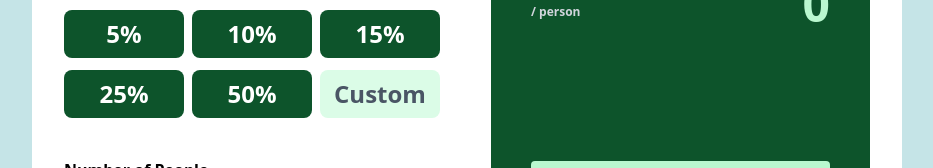
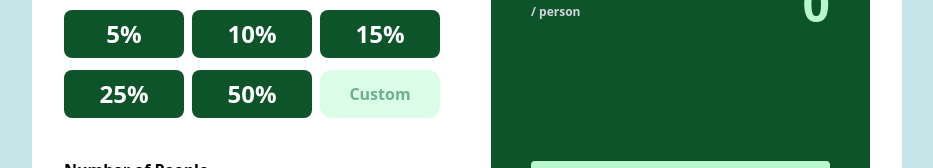
Before and after one commit to zura445/splitter, a React (Vite) app: page / in a window 1280 px wide. Shown: the part 350-518 px from the top of the page, without its empty margins (173-1106 px from the left). Built offline with nearby package versions, Linux system fonts and the light colour scheme.

Commit message:
create map and percentage markup

```diff
--- a/src/App.jsx
+++ b/src/App.jsx
@@ -5,6 +5,12 @@ import { useState } from "react";
 function App() {
   const [saveBils, setSaveBils] = useState(0);
   const [savePeople, setSavePeople] = useState(0);
+  const [percentageAmount, setPercentageAmount] = useState(0);
+
+  const percentageFunc = () => {
+    setPercentageAmount(percentageAmount);
+  };
+  console.log("🚀 ~ percentageFunc ~ percentageFunc:", percentageFunc);
 
   const handleSave = (event) => {
     event.preventDefault();
@@ -19,6 +25,7 @@ function App() {
           setSaveBils={setSaveBils}
           setSavePeople={setSavePeople}
           handleSave={handleSave}
+          percentageFunc={percentageFunc}
         />
         <ResultPanel
           saveBils={saveBils}
--- a/src/components/BillSplitter.jsx
+++ b/src/components/BillSplitter.jsx
@@ -1,6 +1,13 @@
 import React from "react";
 
-function BillSplitter({ setSaveBils, setSavePeople, handleSave }) {
+const Percent = ["5%", "10%", "15%", "25%", "50%"];
+
+function BillSplitter({
+  setSaveBils,
+  setSavePeople,
+  handleSave,
+  percentageFunc,
+}) {
   return (
     <div className="">
       <form onSubmit={handleSave}>
@@ -21,27 +28,32 @@ function BillSplitter({ setSaveBils, setSavePeople, handleSave }) {
         </div>
         <p className="font-bold mt-10">Select Tip %</p>
         <div className="text-white mt-4">
-          <div className="gap-2 flex">
-            <button className="cursor-pointer w-[120px] h-[48px] bg-green-900 rounded-lg font-bold text-2xl">
-              5%
-            </button>
-            <button className="cursor-pointer w-[120px] h-[48px] bg-green-900 rounded-lg font-bold text-2xl">
-              10%
-            </button>
-            <button className="cursor-pointer w-[120px] h-[48px] bg-green-900 rounded-lg font-bold text-2xl">
-              15%
-            </button>
+          <div className="flex gap-2">
+            {Percent.slice(0, 3).map((item, index) => (
+              <button
+                onChange={percentageFunc}
+                key={index}
+                className="cursor-pointer w-[120px] h-[48px] bg-green-900 rounded-lg font-bold text-2xl"
+              >
+                {item}
+              </button>
+            ))}
           </div>
-          <div className="gap-2 flex  mt-3">
-            <button className="cursor-pointer w-[120px] bg-green-900 h-[48px] rounded-lg font-bold text-2xl">
-              25%
-            </button>
-            <button className="cursor-pointer w-[120px] bg-green-900 h-[48px] rounded-lg font-bold text-2xl">
-              50%
-            </button>
-            <button className="cursor-pointer w-[120px] bg-green-100 text-gray-600 h-[48px] rounded-lg font-bold text-2xl">
-              Custom
-            </button>
+          <div className="flex gap-2 mt-3">
+            {Percent.slice(3, 6).map((item, index) => (
+              <button
+                onChange={percentageFunc}
+                key={index}
+                className="cursor-pointer w-[120px] h-[48px] bg-green-900 rounded-lg font-bold text-2xl"
+              >
+                {item}
+              </button>
+            ))}
+            <input
+              type="number"
+              className="w-[120px] bg-green-100 outline-none rounded-xl text-green-800 p-2 font-bold text-center"
+              placeholder="Custom"
+            />
           </div>
         </div>
         <p className="mt-10 font-bold">Number of People</p>
```
